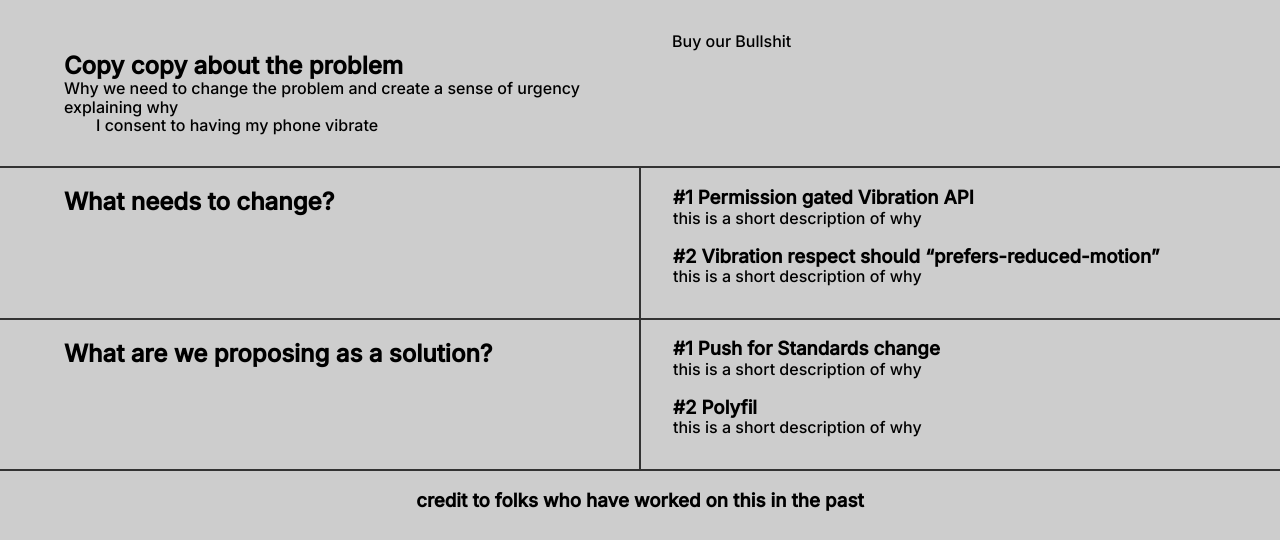
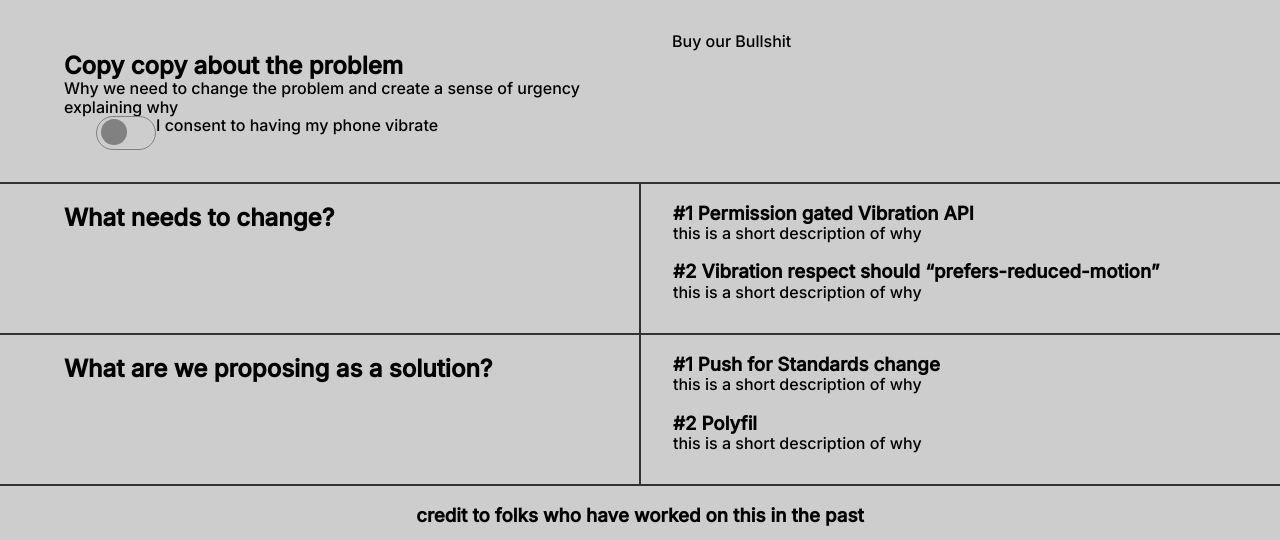
Before and after one commit to RubenSandwich/novibeswithoutconsent, a plain HTML site: page index.html in a window 1280 px wide. Shown: the part 194-734 px from the top of the page. Drawn offline with Linux system fonts and the light colour scheme.

Commit message:
First pass at switch

```diff
--- a/index.html
+++ b/index.html
@@ -78,6 +78,61 @@
       h1, h2, h3, h4, h5, h6 {
         margin-bottom: 0;
       }
+      /* The switch - the box around the slider */
+.switch {
+  position: relative;
+  display: inline-block;
+  width: 60px;
+  height: 34px;
+}
+
+/* Hide default HTML checkbox */
+.switch input {
+  opacity: 0;
+  width: 0;
+  height: 0;
+}
+
+/* The slider */
+.slider {
+  position: absolute;
+  cursor: pointer;
+  top: 0;
+  left: 0;
+  right: 0;
+  bottom: 0;
+  -webkit-transition: .4s;
+  transition: .4s;
+  border-radius: 34px;
+  border: 1px solid #818181;
+}
+
+.slider:before {
+  position: absolute;
+  content: "";
+  height: 26px;
+  width: 26px;
+  left: 4px;
+  bottom: 4px;
+  background-color: #818181;
+  -webkit-transition: .4s;
+  transition: .4s;
+  border-radius: 50%;
+}
+
+input:checked + .slider {
+  background-color: #929292;
+}
+
+input:focus + .slider {
+  box-shadow: 0 0 4px #2196F3;
+}
+
+input:checked + .slider:before {
+  -webkit-transform: translateX(26px);
+  -ms-transform: translateX(26px);
+  transform: translateX(26px);
+}
     </style>
     <link href="normalize.css" rel="stylesheet">
     <link rel="preconnect" href="https://fonts.gstatic.com">
@@ -98,7 +153,10 @@
         <h2>Copy copy about the problem</h2>
         <p>Why we need to change the problem and create a sense of urgency explaining why</p>
         <div class="row">
-          <div class="slider"></div>
+          <label class="switch">
+            <input type="checkbox">
+            <span class="slider round"></span>
+          </label>
           <p>I consent to having my phone vibrate</p>
         </div>
       </div>
```
